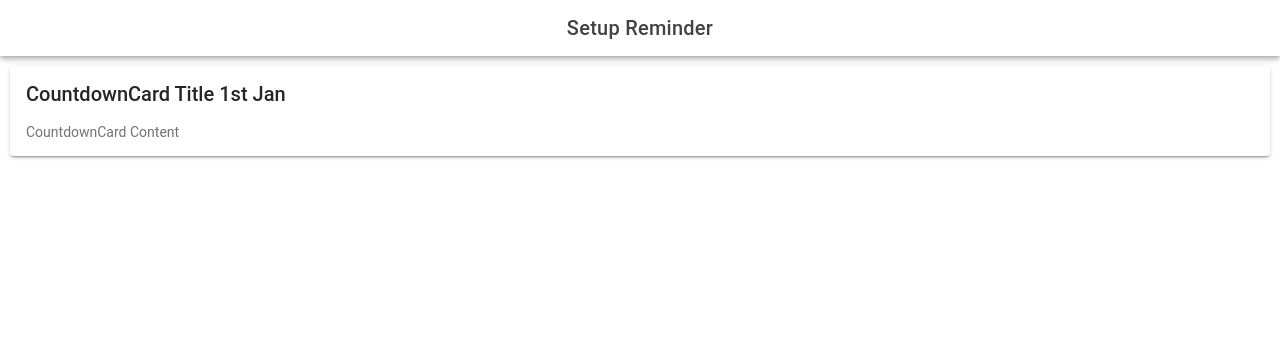
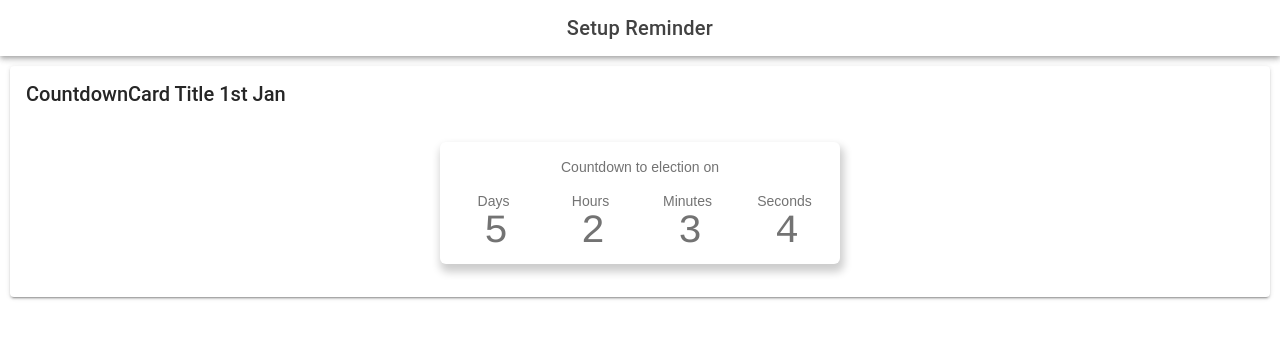
Before and after one commit to PhilipWright96/ElectionReminders, a React (Vite) app: page /setupReminder/1 in a window 1280 px wide. Shown: the top 338 px of the page. Built offline with nearby package versions, Linux system fonts and the light colour scheme.

Commit message:
Add basic template for countdown card logic

```diff
--- a/src/components/CountdownCard/CountdownCard.tsx
+++ b/src/components/CountdownCard/CountdownCard.tsx
@@ -1,12 +1,26 @@
 import '../CountdownCard/CountdownCard.css';
 import { IonCard, IonCardContent, IonCardHeader, IonCardSubtitle, IonCardTitle } from '@ionic/react';
+import React, { useState, useEffect } from 'react';
 
 interface CountdownCard {
     countdownCardProperties: {
         electionDate: string,
     }
 }
+
 const CountdownCard: React.FC<CountdownCard> = ({ countdownCardProperties }) => {
+    const [valueToUpdate, setValueToUpdate] = useState(0);
+
+    useEffect(() => {
+        const intervalId = setInterval(() => {
+            setValueToUpdate(prevValue => prevValue + 1);
+        }, 1000);
+
+
+        return () => clearInterval(intervalId);
+    }, []); // The empty dependency array ensures that this effect runs only once on component mount
+
+
     return (
         <IonCard>
             <IonCardHeader>
@@ -14,7 +28,23 @@ const CountdownCard: React.FC<CountdownCard> = ({ countdownCardProperties }) =>
             </IonCardHeader>
 
             <IonCardContent>
-                CountdownCard Content
+                <div className="count-down-timer">
+                    <p>Countdown to election on</p>
+                    <div className="wrapper">
+                        <div className="description">
+                            <p>Days</p>
+                            <p>Hours</p>
+                            <p>Minutes</p>
+                            <p>Seconds</p>
+                        </div>
+                        <div className="times">
+                            <p>{valueToUpdate}</p>
+                            <p>2</p>
+                            <p>3</p>
+                            <p>4</p>
+                        </div>
+                    </div>
+                </div>
             </IonCardContent>
         </IonCard>
     );
```
